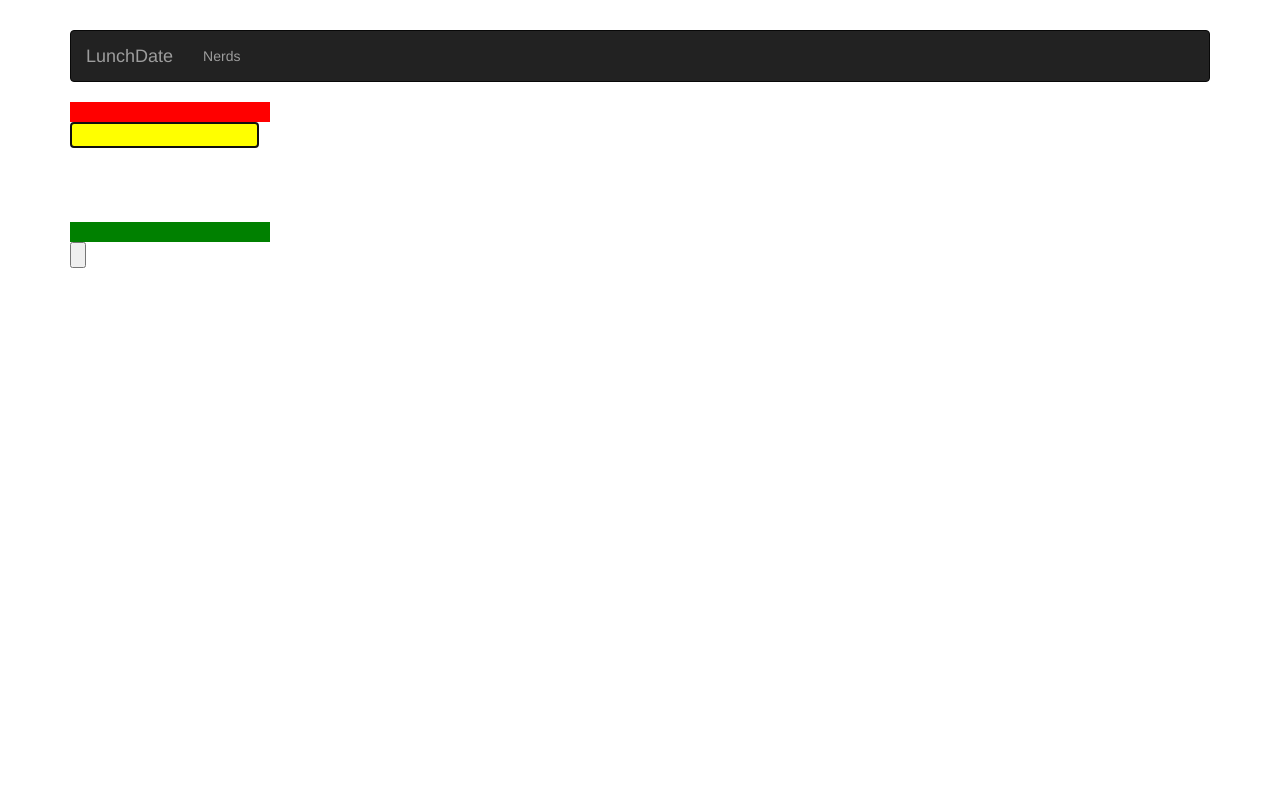
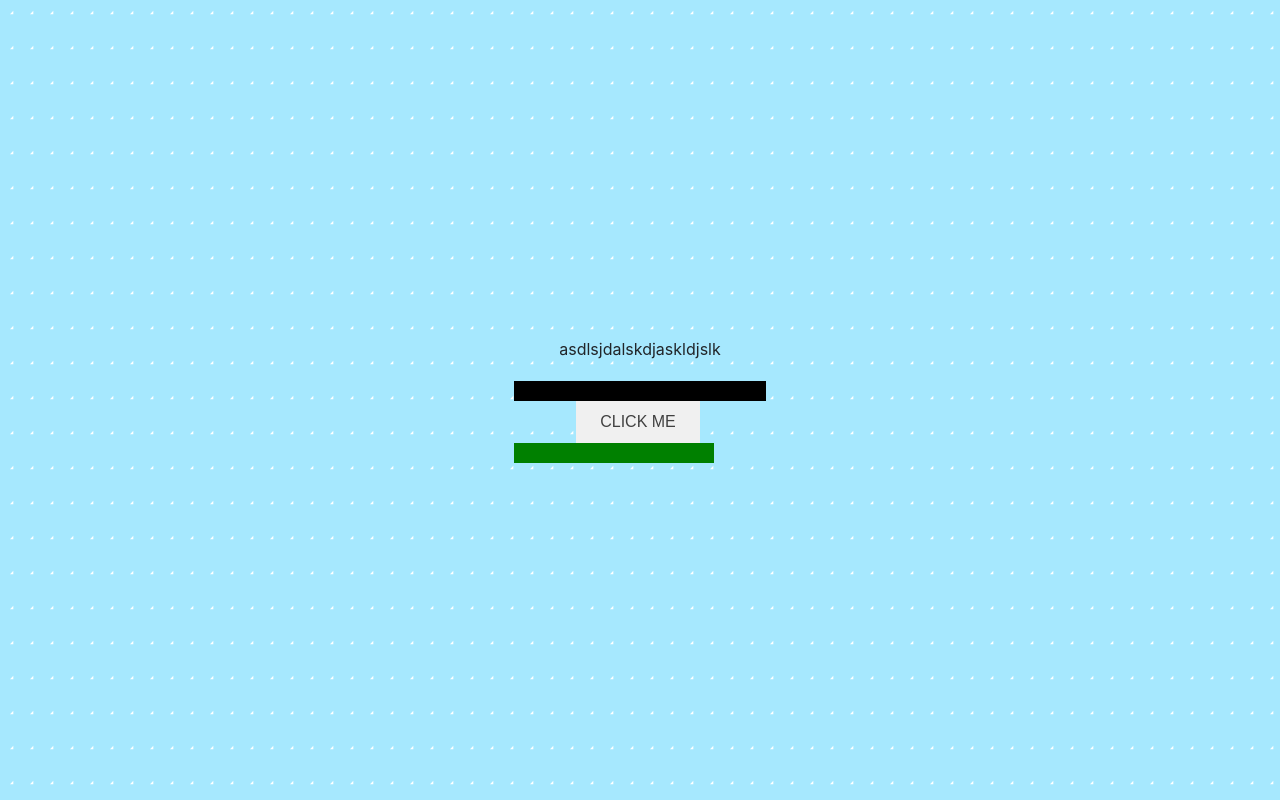
Before and after one commit to skortchmark9/LunchDate, a website: page public/index.html in a window 1280 px wide. Drawn offline with nearby package versions, Linux system fonts and the light colour scheme; some packages are replaced by stand-ins of ours.

Commit message:
centered everything, background, button

```diff
--- a/public/css/animations.css
+++ b/public/css/animations.css
@@ -1,26 +1,20 @@
-.animate-repeat {
-  background-color: yellow;
-}
-
-.animate-repeat.ng-move,
-.animate-repeat.ng-enter,
-.animate-repeat.ng-leave {
+.email-input.ng-move,
+.email-input.ng-enter,
+.email-input.ng-leave {
   -webkit-transition:all linear .5s;
   transition:all linear .5s;
 }
 
-.animate-repeat.ng-leave.ng-leave-active,
-.animate-repeat.ng-move,
-.animate-repeat.ng-enter {
+.email-input.ng-leave.ng-leave-active,
+.email-input.ng-move,
+.email-input.ng-enter {
   opacity:0;
   max-height:0;
-  background-color: green;
 }
 
-.animate-repeat.ng-leave,
-.animate-repeat.ng-move.ng-move-active,
-.animate-repeat.ng-enter.ng-enter-active {
+.email-input.ng-leave,
+.email-input.ng-move.ng-move-active,
+.email-input.ng-enter.ng-enter-active {
   opacity:1;
   max-height:40px;
-  background-color: red;
 }
--- a/public/css/style.css
+++ b/public/css/style.css
@@ -1,10 +1,62 @@
-body { padding-top:30px; }
+html, body {
+  margin: 0px;
+  padding: 0px;
+  height: 100%;
+  background-color: rgb(166, 232, 254);
+}
 
-.hamburger {
+.table-container {
+  height: 100%;
+  width: 100%;
+  display: table;
+}
+
+.wrapper {
+  display: table-cell;
+  vertical-align: middle;
+  text-align: center;
+}
+
+.centered {
+  padding: 1em;
+  max-width: 700px;
+  display: inline-block;
+  text-align: center;
+}
+
+
+.container {
+  height: 100%;
+  display: table;
+}
+.trigrid {
+  background-image: url(../img/trigrid-tile-5pct.svg);
+  background-size: 20px 35px;
+  background-position: center top;
+  position: absolute;
+  width: 100%;
+  top: 0;
+  overflow: hidden;
+}
+
+
+.text-container input {
+  outline: none;
+  margin: 0px;
+  border: none;
+  color: white;
+  background-color: black;
+  -webkit-appearance: none;
+  -webkit-tap-highlight-color: rgba(255, 255, 255, 0);
+  border-radius: 0em;
+  box-shadow: none;
+  width: 100%
+}
+
+.text-container {
   overflow-y: hidden;
-  height: 100px;
-  width: 200px;
   z-index: -1;
+  height: 20px;
 }
 
 .square {
@@ -14,6 +66,7 @@ body { padding-top:30px; }
 }
 
 .red {
+  opacity: 0%;
   background-color: red;
 }
 
@@ -24,3 +77,111 @@ body { padding-top:30px; }
 input {
   display: block;
 }
+
+/*
+ * # Semantic UI
+ * https://github.com/Semantic-Org/Semantic-UI
+ * http://www.semantic-ui.com/
+ *
+ * Copyright 2014 Contributors
+ * Released under the MIT license
+ * http://opensource.org/licenses/MIT
+ *
+ */
+
+/*******************************
+            Button
+*******************************/
+
+.ui.button {
+  cursor: pointer;
+  display: inline-block;
+  min-height: 1em;
+  outline: none;
+  border: none;
+  vertical-align: baseline;
+  background-color: #f0f0f0;
+  color: #404040;
+  font-family: 'Brown', Arial, Helvetica, sans-serif;
+  margin: 0em 0.25em 0em 0em;
+  padding: 0.78571em 1.5em 0.78571em;
+  text-transform: none;
+  text-shadow: none;
+  font-weight: 300;
+  line-height: 1;
+  font-style: normal;
+  text-align: center;
+  text-decoration: none;
+  background-image: none;
+  border-radius: 0;
+  box-shadow: inset 1px 0 0 -1px #1b8eb9;
+  -webkit-user-select: none;
+  -moz-user-select: none;
+  -ms-user-select: none;
+  user-select: none;
+  -webkit-transition: opacity 0.1s cubic-bezier(0.55, 0, 0.1, 1), background-color 0.1s cubic-bezier(0.55, 0, 0.1, 1), color 0.1s cubic-bezier(0.55, 0, 0.1, 1), box-shadow 0.1s cubic-bezier(0.55, 0, 0.1, 1), background 0.1s cubic-bezier(0.55, 0, 0.1, 1);
+  transition: opacity 0.1s cubic-bezier(0.55, 0, 0.1, 1), background-color 0.1s cubic-bezier(0.55, 0, 0.1, 1), color 0.1s cubic-bezier(0.55, 0, 0.1, 1), box-shadow 0.1s cubic-bezier(0.55, 0, 0.1, 1), background 0.1s cubic-bezier(0.55, 0, 0.1, 1);
+  will-change: '';
+  -webkit-tap-highlight-color: transparent;
+}
+
+/*******************************
+            States
+*******************************/
+
+/*--------------
+      Hover
+---------------*/
+
+.ui.button:hover {
+  background-color: #e2e1df;
+  background-image: none;
+  box-shadow: inset 1px 0 0 -1px #1b8eb9;
+  color: rgba(0, 0, 0, 0.8);
+}
+
+.ui.button:hover .icon {
+  opacity: 0.85;
+}
+
+/*--------------
+      Focus
+---------------*/
+
+.ui.button:focus .icon {
+  opacity: 0.85;
+}
+
+/*--------------
+      Down
+---------------*/
+
+.ui.button:active,
+.ui.active.button:active {
+  background-color: #918f8c;
+  background-image: none;
+  color: rgba(0, 0, 0, 0.8);
+  box-shadow: inset 1px 0 0 -1px #1b8eb9;
+}
+
+/*--------------
+     Active
+---------------*/
+
+.ui.active.button {
+  background-color: #918f8c;
+  background-image: none;
+  box-shadow: inset 1px -50px 0 -1px #1b8eb9;
+  color: rgba(0, 0, 0, 0.8);
+}
+
+.ui.button.active:hover {
+  background-color: #918f8c;
+  background-image: none;
+  color: rgba(0, 0, 0, 0.8);
+}
+
+.ui.button.active:active {
+  background-color: #918f8c;
+  background-image: none;
+}
--- a/public/index.html
+++ b/public/index.html
@@ -25,28 +25,22 @@
   <script src="js/appDirectives.js"></script>
 </head>
 <body ng-app="lunchDate" ng-controller="MainController">
-<div class="container">
-
-  <!-- HEADER -->
-  <nav class="navbar navbar-inverse">
-    <div class="navbar-header">
-      <a class="navbar-brand" href="/">LunchDate</a>
+<div class="table-container trigrid">
+  <div class="wrapper">
+  <div class="centered">
+    <div class="logo">
+    asdlsjdalskdjaskldjslk
     </div>
-    <ul class="nav navbar-nav">
-      <li><a href="/nerds">Nerds</a></li>
-    </ul>
-  </nav>
-
-  <div class="red square"></div>
-  <div class="hamburger">
-    <input type="text" class="animate-repeat" ng-repeat="person in people track by $index" ng-blur="addPerson(this)" setfocus="{{$last}}">
+    <div class="center-hamburger">
+      <div class="red square"></div>
+      <div class="text-container">
+        <input type="text" class="email-input" ng-repeat="person in people track by $index" ng-model='people[$index]' ng-blur="addPerson(this)" setfocus="{{$last}}">
+      </div>
+      <input type="button" class="ui button" value="CLICK ME"ng-click="removePerson()">
+      <div class="green square"></div>
+    </div>
   </div>
-  <div class="green square"></div>
-  <input type="button" ng-click="removePerson()">
-
-  <!-- ANGULAR DYNAMIC CONTENT -->
-  <div ng-view></div>
-
+  </div>
 </div>
 </body>
 </html>
--- a/public/js/controllers/MainCtrl.js
+++ b/public/js/controllers/MainCtrl.js
@@ -2,15 +2,15 @@ angular.module('MainCtrl', []).controller('MainController', function($scope) {
 
 	$scope.tagline = 'To the moon and back!';
 
-  $scope.people = [1];
+  $scope.people = [''];
 
   $scope.addPerson = function(caller) {
-    $('.animate-repeat').animate({marginTop: '-=15px'});
-    $scope.people.push(1);
+    $('.email-input').last().animate({
+      marginTop: '-22px'
+    });
+    $scope.people.push('');
   }
   $scope.removePerson = function() {
-    $('.animate-repeat').animate({marginTop: '+=15px'});
-    $scope.people.pop();
+    console.log($scope.people);
   }
-
 });
```
Also changed, not shown: public/img/trigrid-tile-5pct.svg (added).
